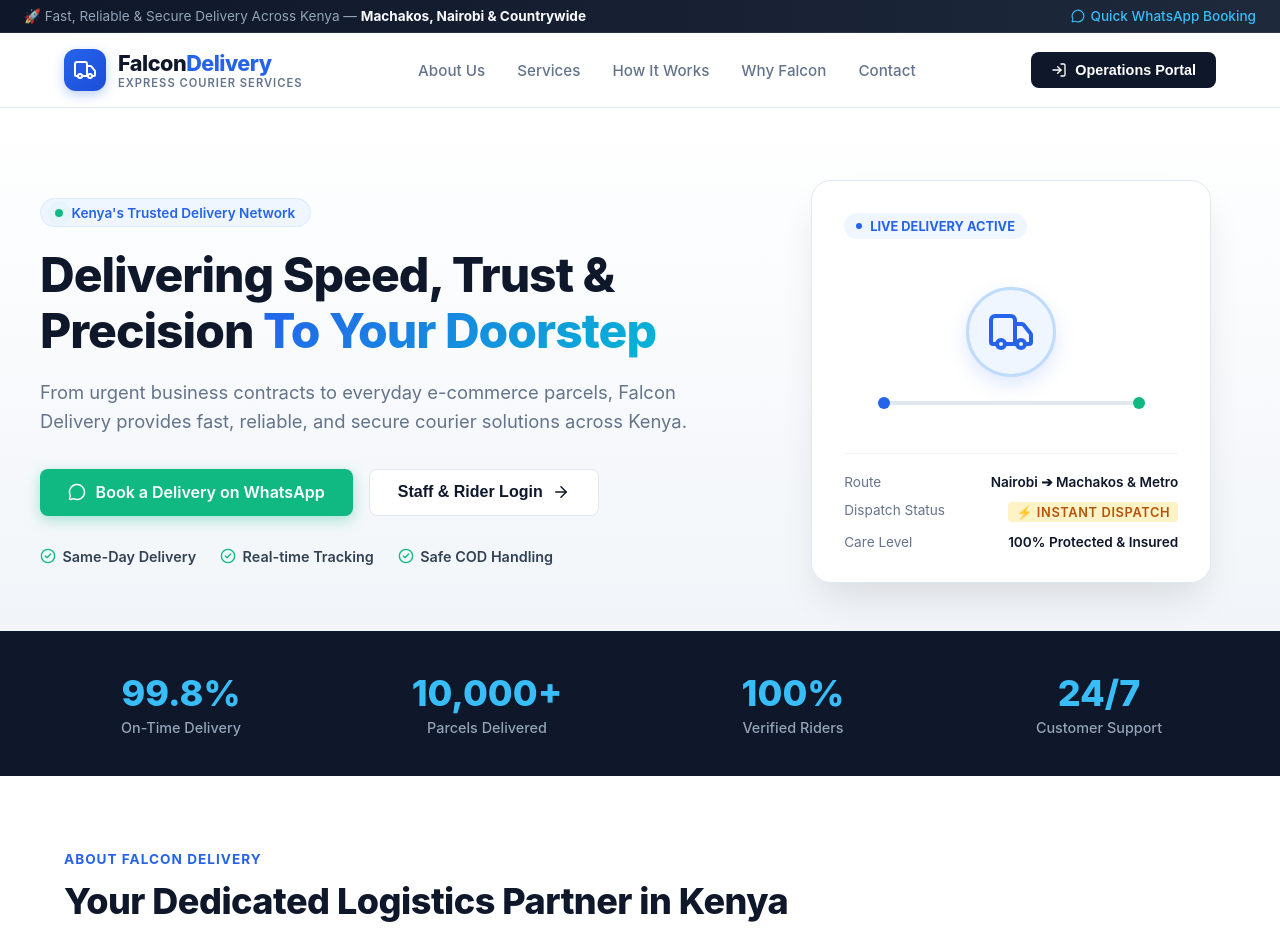
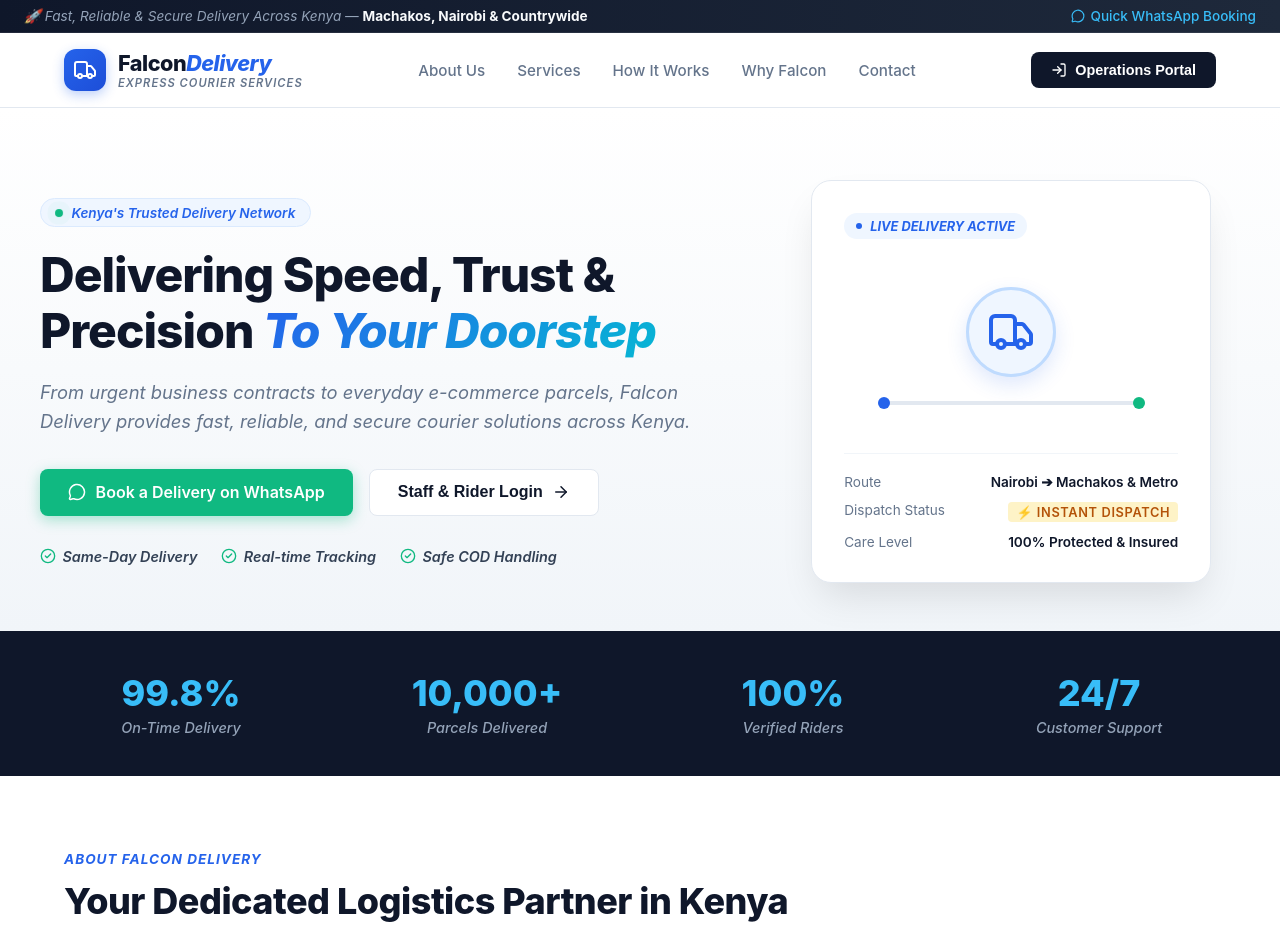
Before and after one commit to machakosparking-design/sudeis-delivery-app, a React (Vite) app in the folder client/: page / in a window 1280 px wide. Shown: the top 942 px of the page. Built offline with nearby package versions, Linux system fonts and the light colour scheme.

Commit message:
Applies consistent italic font styling
Introduces italic font styling to various text elements across the landing page for improved visual emphasis and consistency. Explicitly sets normal font style for strong elements within italic contexts to maintain design intent.

```diff
--- a/client/src/components/LandingPage.css
+++ b/client/src/components/LandingPage.css
@@ -42,8 +42,12 @@
   align-items: center;
   border-bottom: 1px solid rgba(255, 255, 255, 0.08);
 }
+.top-banner span {
+  font-style: italic;
+}
 .top-banner strong {
   color: #F8FAFC;
+  font-style: normal;
 }
 .banner-link {
   color: #38BDF8;
@@ -106,6 +110,7 @@
 }
 .brand-accent {
   color: var(--accent-blue);
+  font-style: italic;
 }
 .brand-tagline {
   font-size: 0.7rem;
@@ -113,6 +118,7 @@
   letter-spacing: 1px;
   color: var(--text-muted);
   font-weight: 600;
+  font-style: italic;
 }
 .nav-links {
   display: flex;
@@ -186,6 +192,7 @@
   font-size: 0.85rem;
   font-weight: 600;
   margin-bottom: 1.25rem;
+  font-style: italic;
 }
 .pulse-dot {
   width: 8px;
@@ -212,12 +219,14 @@
   background: linear-gradient(135deg, #2563EB 0%, #06B6D4 100%);
   -webkit-background-clip: text;
   -webkit-text-fill-color: transparent;
+  font-style: italic;
 }
 .hero-subtitle {
   font-size: 1.15rem;
   line-height: 1.6;
   color: var(--text-muted);
   margin-bottom: 2rem;
+  font-style: italic;
 }
 .hero-cta-group {
   display: flex;
@@ -275,6 +284,7 @@
   font-size: 0.9rem;
   font-weight: 600;
   color: #334155;
+  font-style: italic;
 }
 
 /* Hero Visual Card */
@@ -305,6 +315,7 @@
   border-radius: 20px;
   width: fit-content;
   margin-bottom: 1.5rem;
+  font-style: italic;
 }
 .live-indicator {
   width: 6px;
@@ -404,6 +415,7 @@
   font-size: 0.9rem;
   color: #94A3B8;
   font-weight: 500;
+  font-style: italic;
 }
 
 /* ----------------- Common Section Layout ----------------- */
@@ -429,6 +441,7 @@
   text-transform: uppercase;
   letter-spacing: 1px;
   margin-bottom: 0.75rem;
+  font-style: italic;
 }
 .section-tag-light {
   display: inline-block;
@@ -438,6 +451,7 @@
   text-transform: uppercase;
   letter-spacing: 1px;
   margin-bottom: 0.75rem;
+  font-style: italic;
 }
 .section-title {
   font-size: 2.25rem;
@@ -450,6 +464,7 @@
   font-size: 1.05rem;
   color: var(--text-muted);
   line-height: 1.6;
+  font-style: italic;
 }
 
 /* ----------------- About Section ----------------- */
@@ -628,6 +643,7 @@
   font-size: 0.95rem;
   line-height: 1.5;
   margin-bottom: 1.75rem;
+  font-style: italic;
 }
 .btn-portal-cta {
   background: #3B82F6;
@@ -674,6 +690,7 @@
   font-size: 1rem;
   line-height: 1.6;
   margin-bottom: 2rem;
+  font-style: italic;
 }
 .contact-details {
   display: flex;
@@ -765,6 +782,7 @@
   font-size: 0.9rem;
   line-height: 1.5;
   max-width: 350px;
+  font-style: italic;
 }
 .footer-links-col h4 {
   color: white;
```
